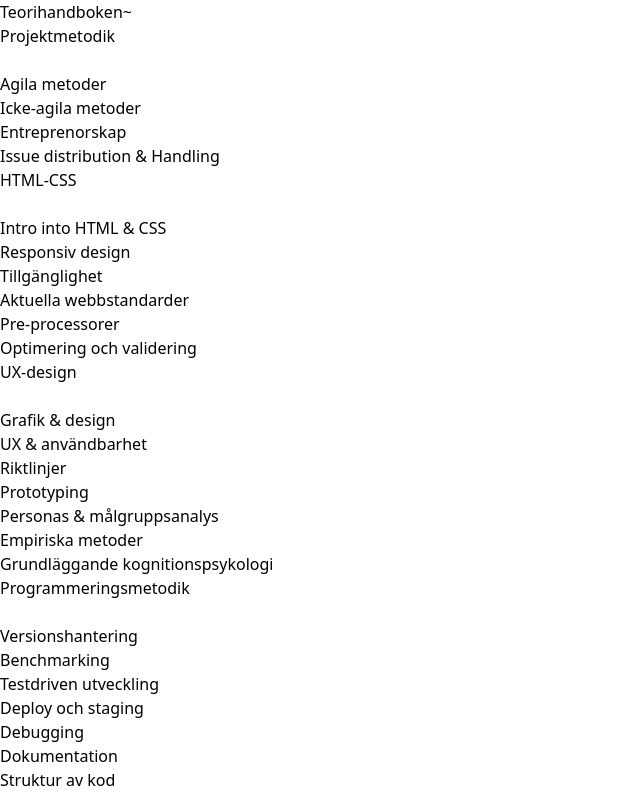
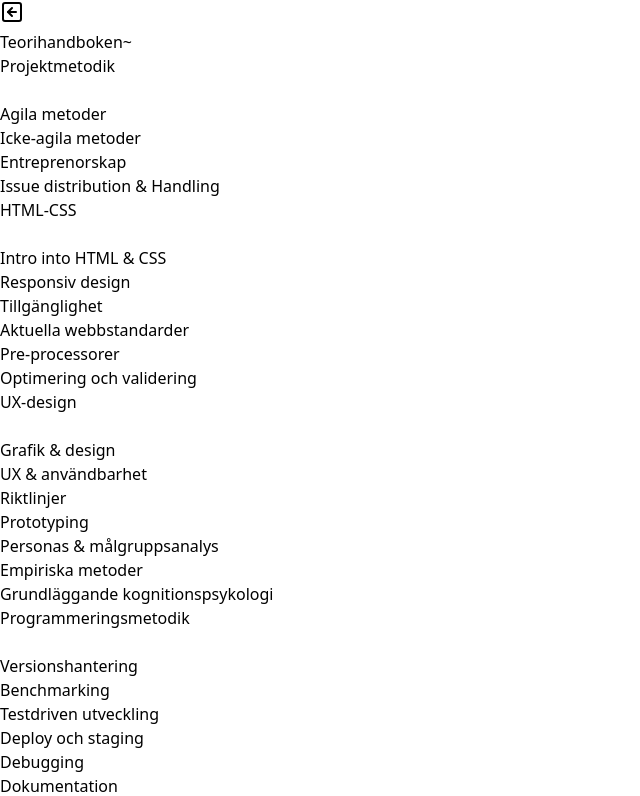
Before and after one commit to AbasBashir/Teorihandboken, a React (Vite) app in the folder my-react-app/: page / in a window 1280 px wide. Shown: the top 796 px of the page, without its empty margins (0-640 px from the left). Built offline with nearby package versions, Linux system fonts and the light colour scheme.

Commit message:
Added functionality for toggling the Navbar component, styled a smooth transition and also imported special icons to conditionally change when user toggles.

```diff
--- a/my-react-app/src/Header.jsx
+++ b/my-react-app/src/Header.jsx
@@ -1,11 +1,28 @@
+import React,{useState} from "react";
 import Navbar from "./Navbar";
+import { SquareArrowLeft, SquareArrowRight } from "lucide-react";
+
 
 function Header() {
 
+    const [navbarStatus, setNavbarStatus] = useState(false);
+
+    const handleNavbar = () =>{
+        setNavbarStatus(!navbarStatus) ;
+    }
+
     return (
         <div className='bg-[#6BA368] border-b-[1.5px] border-[#98c897]'>
-            <h1 className='text-3xl pl-10 py-1.5 text-white font-light'>Teori<span className='text-black font-semibold italic'>handboken~</span></h1>
-            <Navbar></Navbar>
+            <div className=" w-fit flex items-center">
+                <button className="ml-4 relative top-[4px] cursor-pointer sm:hidden" onClick={handleNavbar}>
+                    {navbarStatus ? <SquareArrowRight className="w-7 h-7 "/> : <SquareArrowLeft className="w-7 h-7"/>}
+                </button >
+                <h1 className='text-3xl pl-1 py-1.5 text-white font-light sm:pl-10'>Teori<span className='text-black font-semibold italic'>handboken~</span></h1>
+            </div>
+
+           <div className={`transition-all duration-500 ease-in-out ${navbarStatus ? 'translate-x-0' : '-translate-x-full'}`}>
+                <Navbar />
+            </div>
         </div>
     )
 }
```
